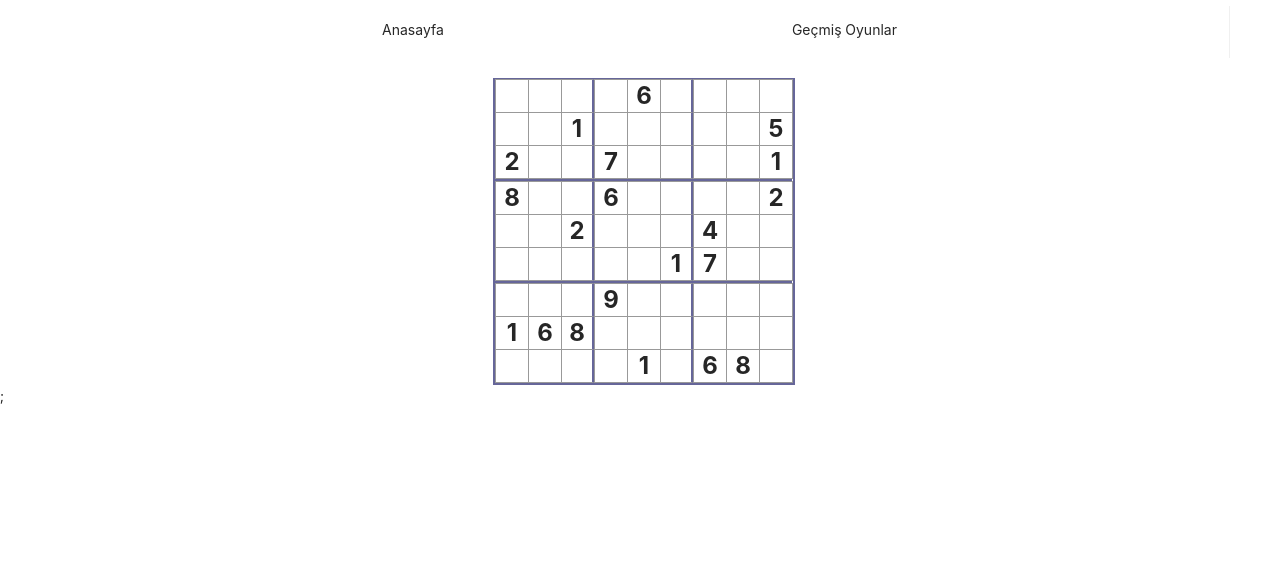
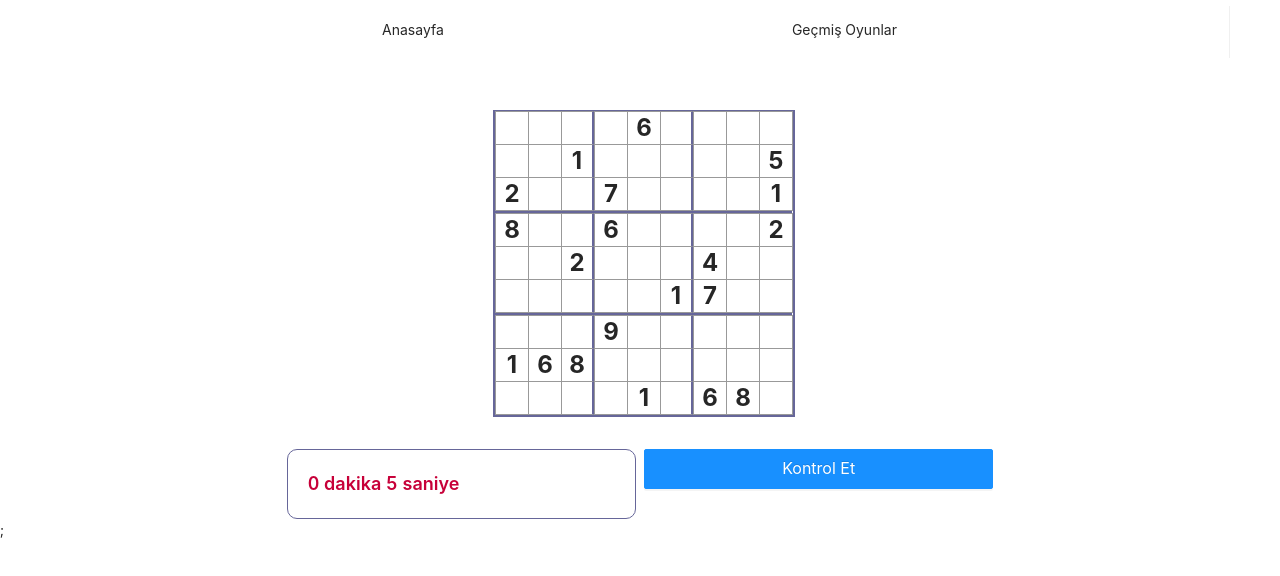
Before and after one commit to gucal/sudoku-app, a Next.js app: page /gamepage/1 in a window 1280 px wide. Shown: the top 576 px of the page. Built offline with nearby package versions, Linux system fonts and the light colour scheme.

Commit message:
timer and control

```diff
--- a/pages/gamepage/[id].js
+++ b/pages/gamepage/[id].js
@@ -1,4 +1,5 @@
 import React, { useState, useEffect } from 'react';
+import { Row, Col, Button } from 'antd';
 import Board from '../../components/Gamepage/Board.js';
 import GameData from '../../data/game.json';
 
@@ -7,6 +8,8 @@ function Game() {
   const [isLoading, setLoading] = useState(true);
   const [movesLeftState, setMovesLeft] = useState(0);
   const [history, setHistory] = useState([{}]);
+  const [timer, setTimer] = useState(0);
+  const [timerStop, setTimerStop] = useState(false);
 
   useEffect(() => {
     if (GameData) {
@@ -17,6 +20,13 @@ function Game() {
       setHistory([{ cells }]);
     }
   }, [GameData]);
+
+  useEffect(() => {
+    if (!timerStop)
+      setTimeout(() => {
+        setTimer(timer + 1);
+      }, 1000);
+  }, [timer]);
 
   const getInitialCellValue = (x, y, initData) => {
     const sqaureValues = initData;
@@ -95,26 +105,6 @@ function Game() {
     setMovesLeft(movesLeft);
   };
 
-  return (
-    <div>
-      <div className="game-info">
-        <div>{movesLeftState == 0 ? 'Kazandınız!!!' : ''}</div>
-        <ol>{/*-- --*/}</ol>
-      </div>
-
-      <div className="game">
-        <div className="game-board">
-          {isLoading ? (
-            'loading...'
-          ) : (
-            <Board cells={cellsState} onChange={(e, i) => handleClick(e, i)} />
-          )}
-        </div>
-      </div>
-    </div>
-  );
-}
-
   function checkLineValues(cells, cell) {
     const lineStart = [0, 9, 18, 27, 36, 45, 54, 63, 72];
 
@@ -176,4 +166,59 @@ function checkBlockValues(cells, cell) {
     return true;
   }
 
+  const errorControl = () => {
+    for (let index = 0; index < cellsState.length; index++) {
+      if (cellsState[index].error) {
+        return alert('err');
+      }
+    }
+  };
+
+  return (
+    <div className="wrapper">
+      <Row gutter={[16, 32]}>
+        <Col span={24}>
+          <div className="game-info">
+            <div>{movesLeftState == 0 ? 'Kazandınız!!!' : ''}</div>
+            <ol>{/*-- --*/}</ol>
+          </div>
+        </Col>
+        <Col span={24}>
+          <div className="game">
+            <div className="game-board">
+              {isLoading ? (
+                'loading...'
+              ) : (
+                <Board
+                  cells={cellsState}
+                  onChange={(e, i) => handleClick(e, i)}
+                />
+              )}
+            </div>
+          </div>
+        </Col>
+        <Col span={24}>
+          <Row gutter={8}>
+            <Col span={12}>
+              <div className="timer">
+                {`${parseInt(timer / 60)} dakika ${timer % 60} saniye`}
+              </div>
+            </Col>
+            <Col span={12}>
+              <Button
+                onClick={() => errorControl()}
+                block
+                size="large"
+                type="primary"
+              >
+                Kontrol Et
+              </Button>
+            </Col>
+          </Row>
+        </Col>
+      </Row>
+    </div>
+  );
+}
+
 export default Game;
--- a/styles/game-page-style/game-page.css
+++ b/styles/game-page-style/game-page.css
@@ -124,3 +124,12 @@ input::-webkit-inner-spin-button {
     margin-right: 4px;
   }
 }
+
+.timer {
+  border: 1px solid #669;
+  border-radius: 10px;
+  padding: 20px;
+  color: #c70039;
+  font-weight: 600;
+  font-size: 18px;
+}
```
Lines whose indentation alone changed are shown as unchanged.
